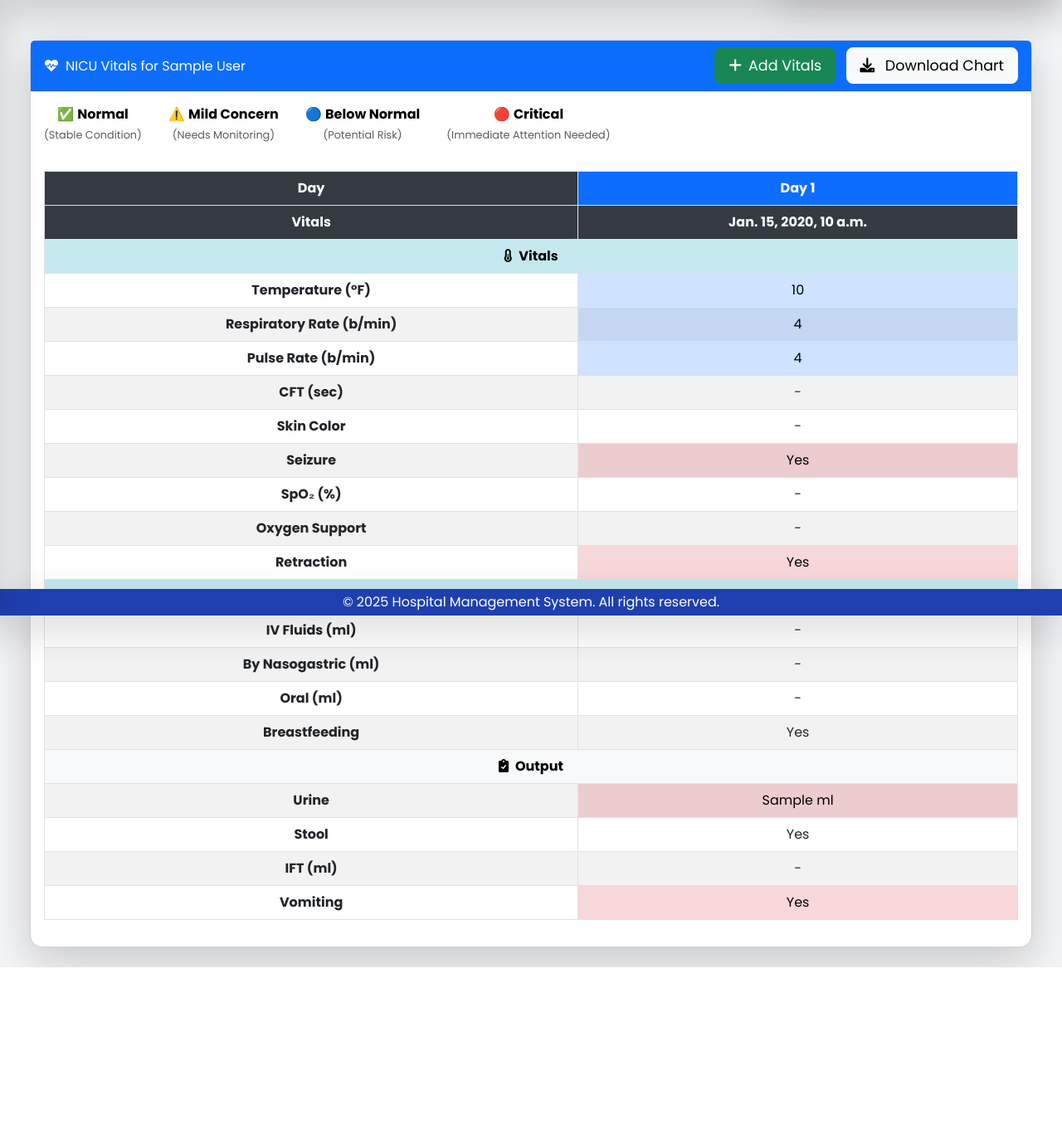
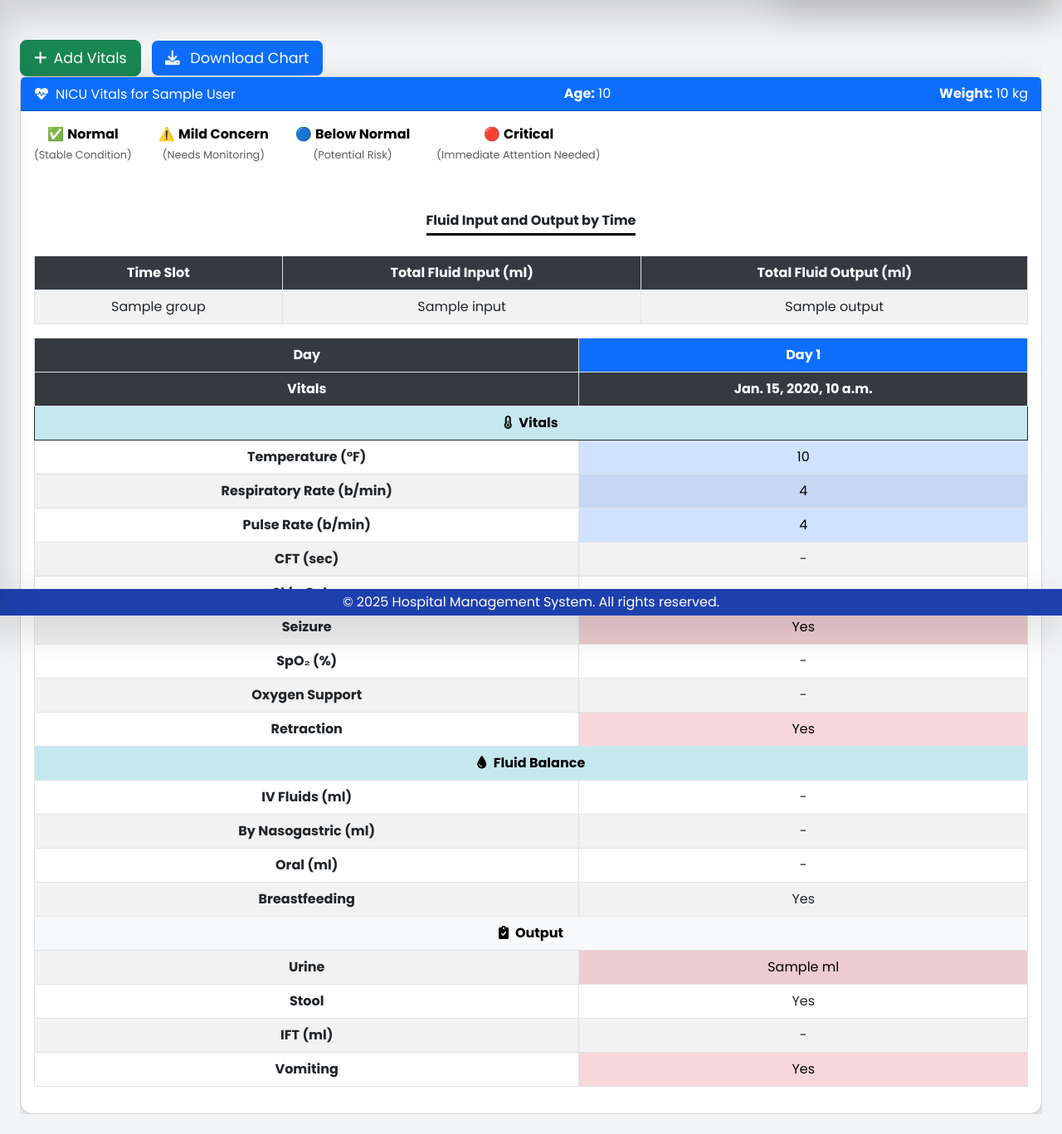
Before and after one commit to Avaneesh-Pathak/Hospital_Management_Software, a Django app: template hms/templates/hms/vitals/view_vitals.html in a window 1280 px wide. Shown: the part 58-1425 px from the top of the page at 83% size. Before the commit the page ends 1224 px from the top, so only its background shows below. Run offline with Django 3.2, Linux system fonts and the light colour scheme; the template is opened without the code that fills it: most values are stand-ins (such as "Sample title", 1, 10 or a date in 2020); some libraries are stand-ins or nearby versions.

Commit message:
Vital completed

```diff
--- a/hms/models.py
+++ b/hms/models.py
@@ -67,7 +67,7 @@ class Patient(models.Model):
     created_at = models.DateTimeField(default=now)
     user = models.OneToOneField(CustomUser, on_delete=models.CASCADE, related_name="patient")
     date_of_birth = models.DateField(blank=True, null=True)
-    age = models.PositiveIntegerField(blank=True, null=True)  # Age field
+    age = models.TextField(blank=True, null=True)  # Age field
     contact_number = models.CharField(max_length=15, blank=True, null=True)
     address = models.TextField(blank=True, null=True)
     gender = models.CharField(max_length=10, choices=CustomUser.GENDER_CHOICES, blank=True, null=True)
--- a/hms/templates/hms/vitals/view_vitals.html
+++ b/hms/templates/hms/vitals/view_vitals.html
@@ -1,19 +1,21 @@
 {% extends 'hms/base.html' %}
 {% block content %}
-<div class="container mt-4">
+<div class="table-responsive mt-4">
+    <div class="align-items-right">
+        <a href="{% url 'add_nicu_vitals' ipd.id %}" class="btn btn-success btn-lg me-2">
+            <i class="fas fa-plus me-2"></i>Add Vitals
+        </a>
+        <button id="downloadChart" class="bg-primary text-white btn btn-light btn-lg">
+            <i class="fas fa-download me-2"></i> Download Chart
+        </button>
+    </div>
     <div class="card shadow-lg">
         <div class="card-header bg-primary text-white d-flex justify-content-between align-items-center">
             <h2 class="card-title mb-0">
                 <i class="fas fa-heartbeat me-2"></i>NICU Vitals for {{ ipd.patient.user.full_name }}
             </h2>
-            <div>
-                <a href="{% url 'add_nicu_vitals' ipd.id %}" class="btn btn-success btn-lg me-2">
-                    <i class="fas fa-plus me-2"></i>Add Vitals
-                </a>
-                <button id="downloadChart" class="btn btn-light btn-lg">
-                    <i class="fas fa-download me-2"></i> Download Chart
-                </button>
-            </div>
+            <p><strong>Age:</strong> {{ age }}</p>
+            <p><strong>Weight:</strong> {{ weight }} kg</p>
         </div>
         <tr>
             <td colspan="100%">
@@ -40,6 +42,33 @@
 
         <div class="card-body">
             <div class="table-responsive">
+                <!-- Display grouped totals in a table -->
+                <!-- Centered Heading -->
+                <div class="text-center my-4">
+                    <h2 class="fw-bold" style="border-bottom: 3px solid #000; display: inline-block; padding-bottom: 5px;">
+                        Fluid Input and Output by Time
+                    </h2>
+                </div>
+                <table class="table table-bordered table-hover table-striped">
+                    <thead class="table-dark">
+                        <tr>
+                            <th class="fw-bold text-center">Time Slot</th>
+                            <th class="fw-bold text-center">Total Fluid Input (ml)</th>
+                            <th class="fw-bold text-center">Total Fluid Output (ml)</th>
+                        </tr>
+                    </thead>
+                    <tbody>
+                        {% for group, data in fluid_totals.items %}
+                        <tr>
+                            <td class="text-center">{{ group }}</td>
+                            <td class="text-center">{{ data.input }}</td>
+                            <td class="text-center">{{ data.output }}</td>
+                        </tr>
+                        {% endfor %}
+                    </tbody>
+                </table>
+
+
                 <table class="table table-bordered table-hover table-striped">
                     <thead class="table-dark">
                         <tr id="day-header">
@@ -55,7 +84,7 @@
                     <tbody>
                         <!-- Section: Vitals -->
                         <tr class="table-info">
-                            <td colspan="{{ vitals_list|length|add:1 }}" class="fw-bold text-center bg-light">
+                            <td colspan="{{ vitals_list|length|add:1 }}" class="fw-bold text-center bg-light border border-dark">
                                 <i class="fas fa-thermometer-half me-2"></i>Vitals
                             </td>
                         </tr>
@@ -224,10 +253,6 @@
                                 </td>
                             {% endfor %}
                         </tr>
-
-
-
-
                         </tr>
                         <tr>
                             <td class="fw-bold text-center">Stool</td>
```
Also changed, not shown: hms/views.py (+32 -2 lines), hms/migrations/0040_alter_patient_age.py (added), 1 other file.
